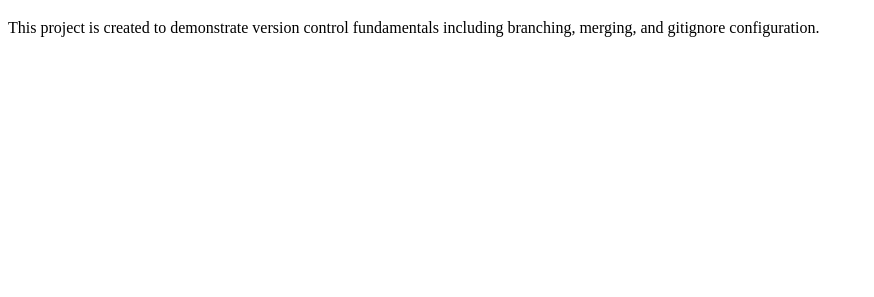
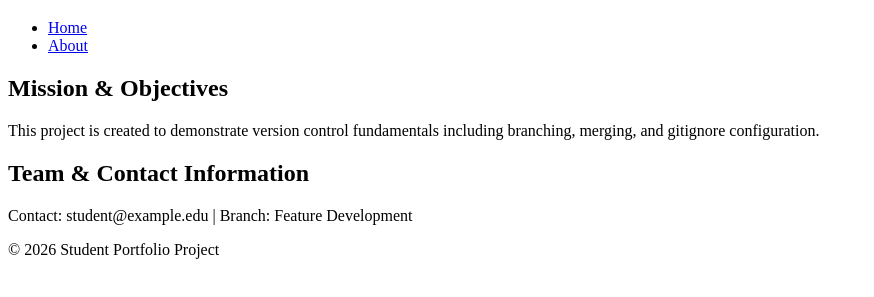
Before and after one commit to Sid13SST/git-workflow-assignment, a plain HTML site: page about.html in a window 1280 px wide. Shown: the part 61-358 px from the top of the page, without its empty margins (0-874 px from the left). Drawn offline with Linux system fonts and the light colour scheme.

Commit message:
Feature: Add navigation, mission section, and contact info to about.html

```diff
--- a/about.html
+++ b/about.html
@@ -3,14 +3,30 @@
 <head>
     <meta charset="UTF-8">
     <meta name="viewport" content="width=device-width, initial-scale=1.0">
-    <title>About Us</title>
+    <title>About Us - Student Portfolio</title>
 </head>
 <body>
     <header>
         <h1>About This Project</h1>
+        <nav>
+            <ul>
+                <li><a href="index.html">Home</a></li>
+                <li><a href="about.html">About</a></li>
+            </ul>
+        </nav>
     </header>
     <main>
-        <p>This project is created to demonstrate version control fundamentals including branching, merging, and gitignore configuration.</p>
+        <section>
+            <h2>Mission & Objectives</h2>
+            <p>This project is created to demonstrate version control fundamentals including branching, merging, and gitignore configuration.</p>
+        </section>
+        <section>
+            <h2>Team & Contact Information</h2>
+            <p>Contact: student@example.edu | Branch: Feature Development</p>
+        </section>
     </main>
+    <footer>
+        <p>&copy; 2026 Student Portfolio Project</p>
+    </footer>
 </body>
 </html>
```
